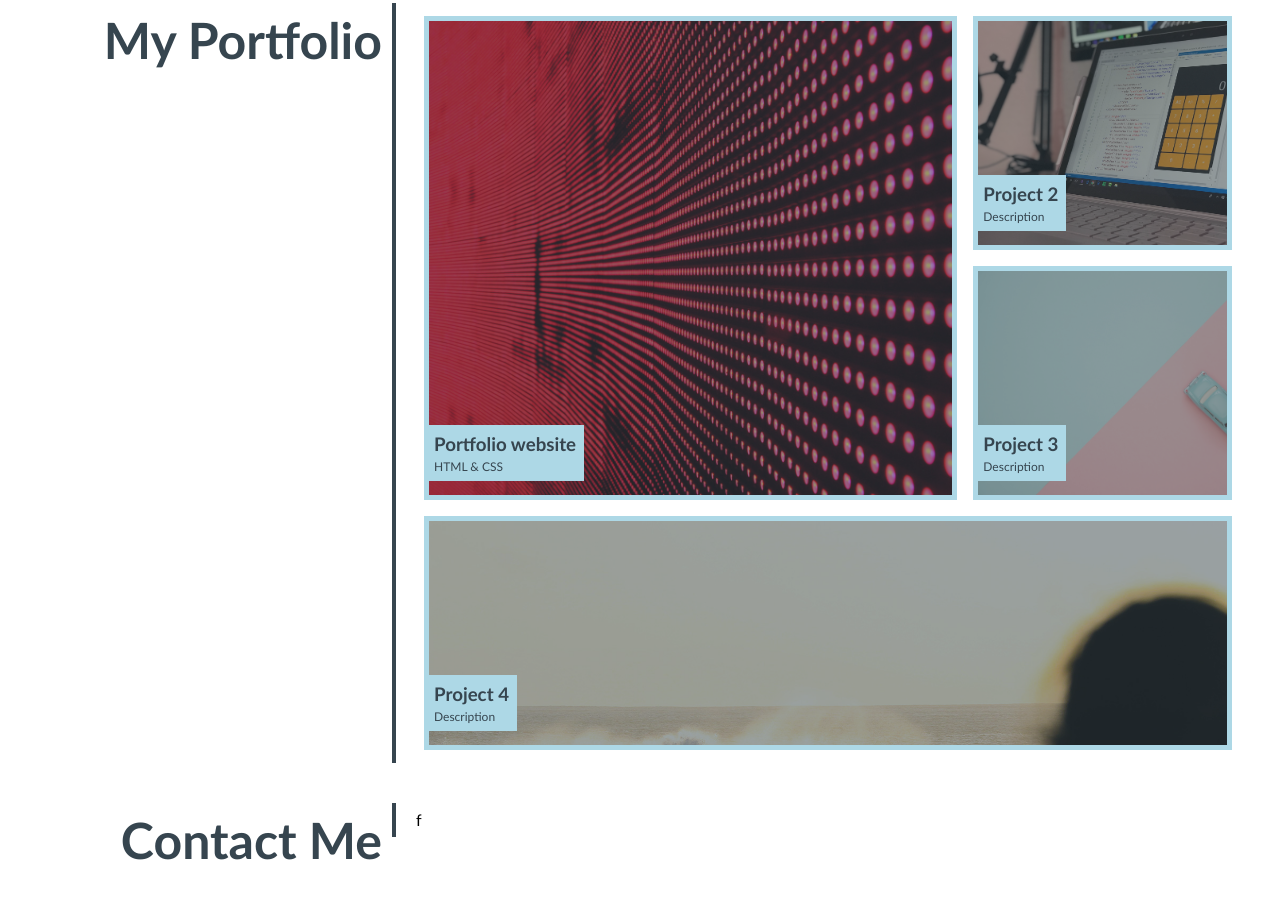
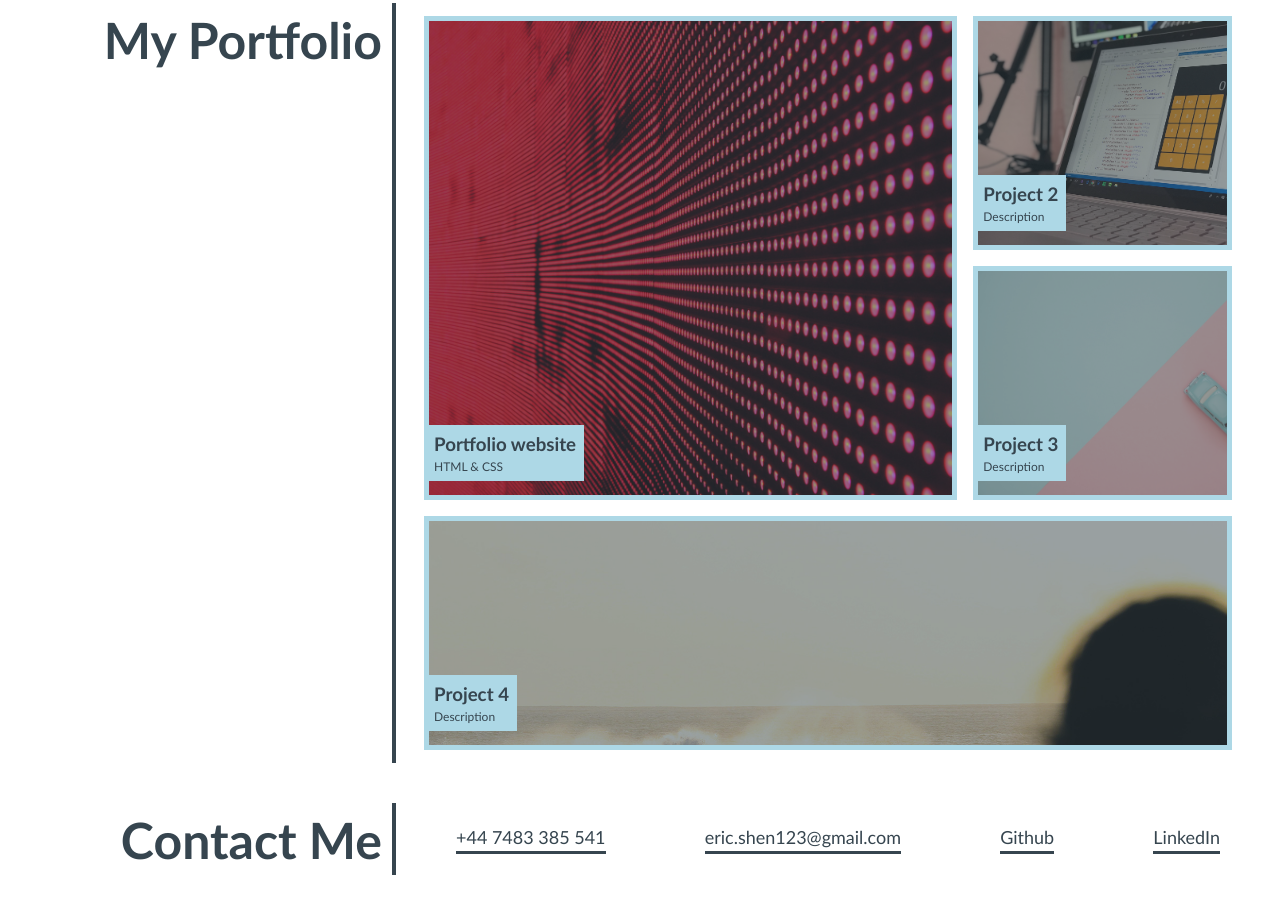
Before and after one commit to KidLeiS/erics-dev-portfolio, a plain HTML site: page index.html in a window 1280 px wide. Shown: the part 547-1445 px from the top of the page. Drawn offline with Linux system fonts and the light colour scheme.

Commit message:
added html and css for the Contact Me section, added css comments

```diff
--- a/css/style.css
+++ b/css/style.css
@@ -30,7 +30,7 @@ p {
   margin: 0;
 }
 
-/* Nav Bar */
+/* Nav Bar formatting (nested flexboxes) */
 header {
   display: flex;
   flex-direction: row;
@@ -106,7 +106,7 @@ header nav ul li a {
 
 }
 
-/* Flexbox layout for the main body */
+/* Formatting for the main body (including all the about me, portfolio, etc. sections) - Flexbox */
 
 .page-wrapper {
   display: flex;
@@ -142,7 +142,7 @@ header nav ul li a {
   padding: 5px 20px 5px 20px;
 }
 
-/* About me formatting */
+/* About Me body content formatting (flexbox) */
 #about .contentbody{
   display: flex;
   flex-direction:row;
@@ -160,6 +160,7 @@ header nav ul li a {
   padding:0px 20px 0px 20px
 }
 
+/* My Portfolio body content formatting (grid) */
 #portfolioGrid {
   margin: 0px;
   display: grid;
@@ -178,6 +179,7 @@ header nav ul li a {
   border: var(--border);
 }
 
+/* The overlay and hover effects */
 #portfolioGrid div:before {
   content: "";
   display: block;
@@ -191,10 +193,12 @@ header nav ul li a {
 }
 
 #portfolioGrid div:hover:before {
-  background-color:rgba(54,69,79,0);
+  background-color:rgba(54,69,79,0.2);
   cursor: pointer;
+  transition: background-color 0.5s ease-in-out;
 }
 
+/* Each individual project background */
 #project1 {
   grid-area: project1;
   background-image: url("../images/02-portfolio-1.jpg");
@@ -215,6 +219,7 @@ header nav ul li a {
   background-image: url("../images/02-portfolio-4.jpg");
 }
 
+/* Project label formatting */
 .projectLabel {
   position:relative;
   display:block;
@@ -230,3 +235,24 @@ header nav ul li a {
 .projectLabel p {
   font-size: 12px;
 }
+
+/* Footer formatting (flexbox) */
+#contact .contentbody ul {
+  display: flex;
+  flex-direction: row;
+  list-style-type: none;
+  align-items: center;
+  justify-content: space-between;
+  margin-right: 20px;
+}
+
+#contact .contentbody ul li {
+  font-size: 18px;
+  color: var(--darker);
+  border-bottom: 3px solid var(--darker);
+}
+
+#contact .contentbody ul li a {
+  text-decoration: none;
+  color: var(--darker);
+}
--- a/index.html
+++ b/index.html
@@ -79,12 +79,21 @@
     </section>
 
     <!-- contact -->
-    <section class="page-section" id="contact">
+    <footer class="page-section" id="contact">
       <h2>Contact Me</h2>
       <div class="contentbody">
-        <p>f</p>
+        <ul>
+          <li>+44 7483 385 541</li>
+          <li>eric.shen123@gmail.com</li>
+          <li>
+            <a href="https://github.com/KidLeiS">Github</a>
+          </li>
+          <li>
+            <a href="https://www.linkedin.com/in/eric-shen-a46b46175/">LinkedIn</a>
+          </li>
+        </ul>
       </div>
-    </section>
+    </footer>
   </main>
 </body>
 
```
